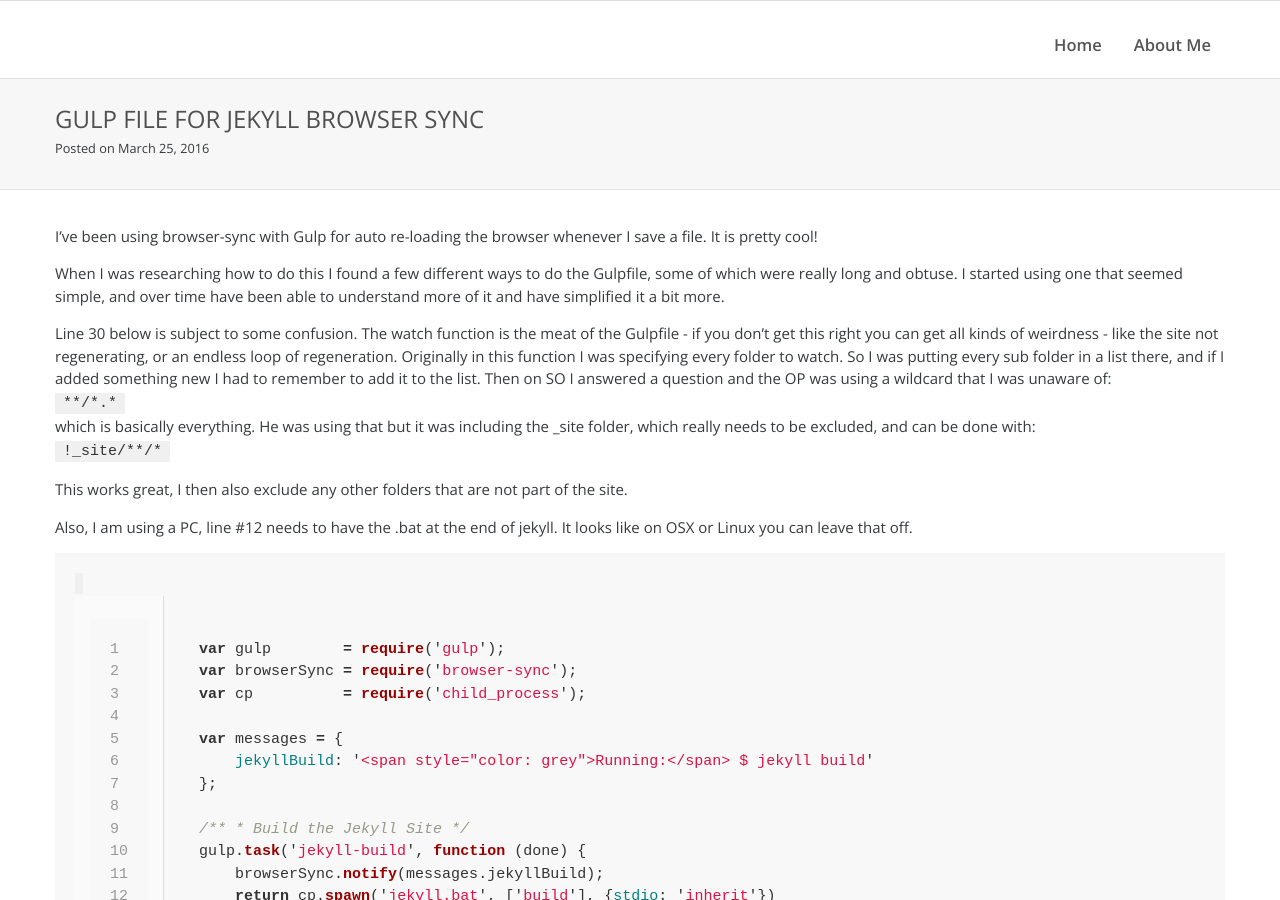
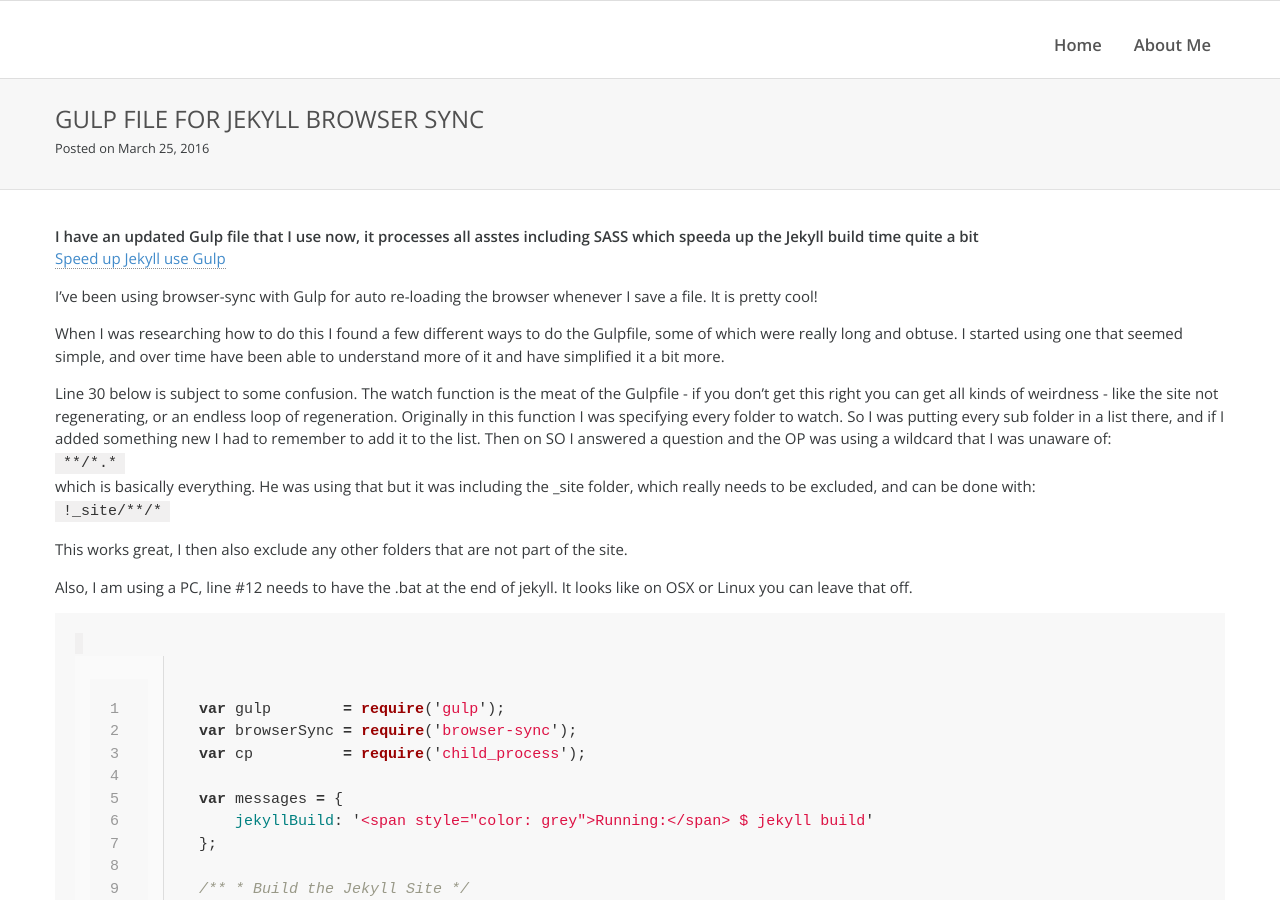
Before and after one commit to rdyar/rdyar.github.io, a Jekyll site: the page built from _posts/2016-03-25-gulp-file-for-jekyll-browser-sync.md, in a window 1280 px wide and 900 px high. Built offline with Jekyll 4.4.1, drawn with Linux system fonts in a browser that asks for light colours.

Commit message:
Update 2016-03-25-gulp-file-for-jekyll-browser-sync.md

```diff
--- a/_posts/2016-03-25-gulp-file-for-jekyll-browser-sync.md
+++ b/_posts/2016-03-25-gulp-file-for-jekyll-browser-sync.md
@@ -1,5 +1,8 @@
 ---
 ---
+**I have an updated Gulp file that I use now, it processes all asstes including SASS which speeda up the Jekyll build time quite a bit**
+[Speed up Jekyll use Gulp](/2017/10/01/speed-up-jekyll-by-using-gulp-for-sass-and-other-assets/)
+
 I've been using browser-sync with Gulp for auto re-loading the browser whenever I save a file. It is pretty cool!
 
 When I was researching how to do this I found a few different ways to do the Gulpfile, some of which were really long and obtuse. I started using one that seemed simple, and over time have been able to understand more of it and have simplified it a bit more.
```
